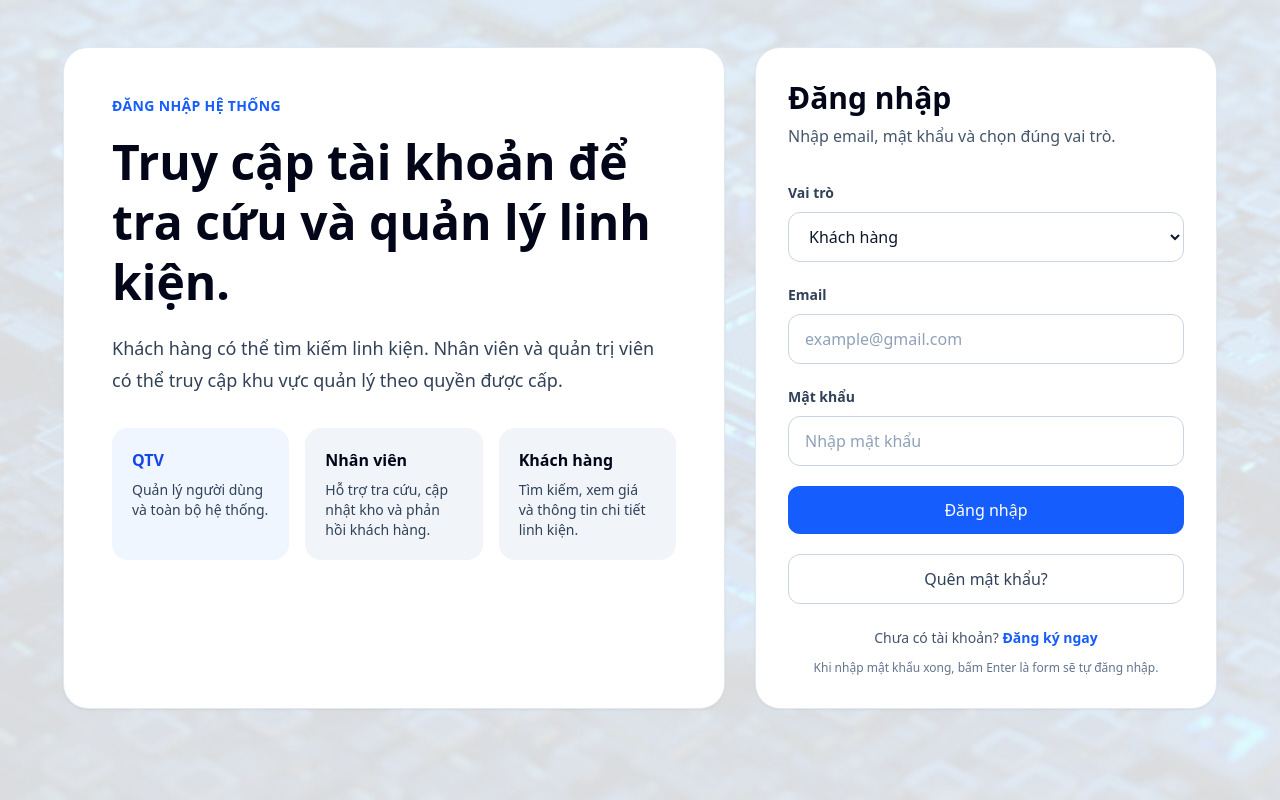
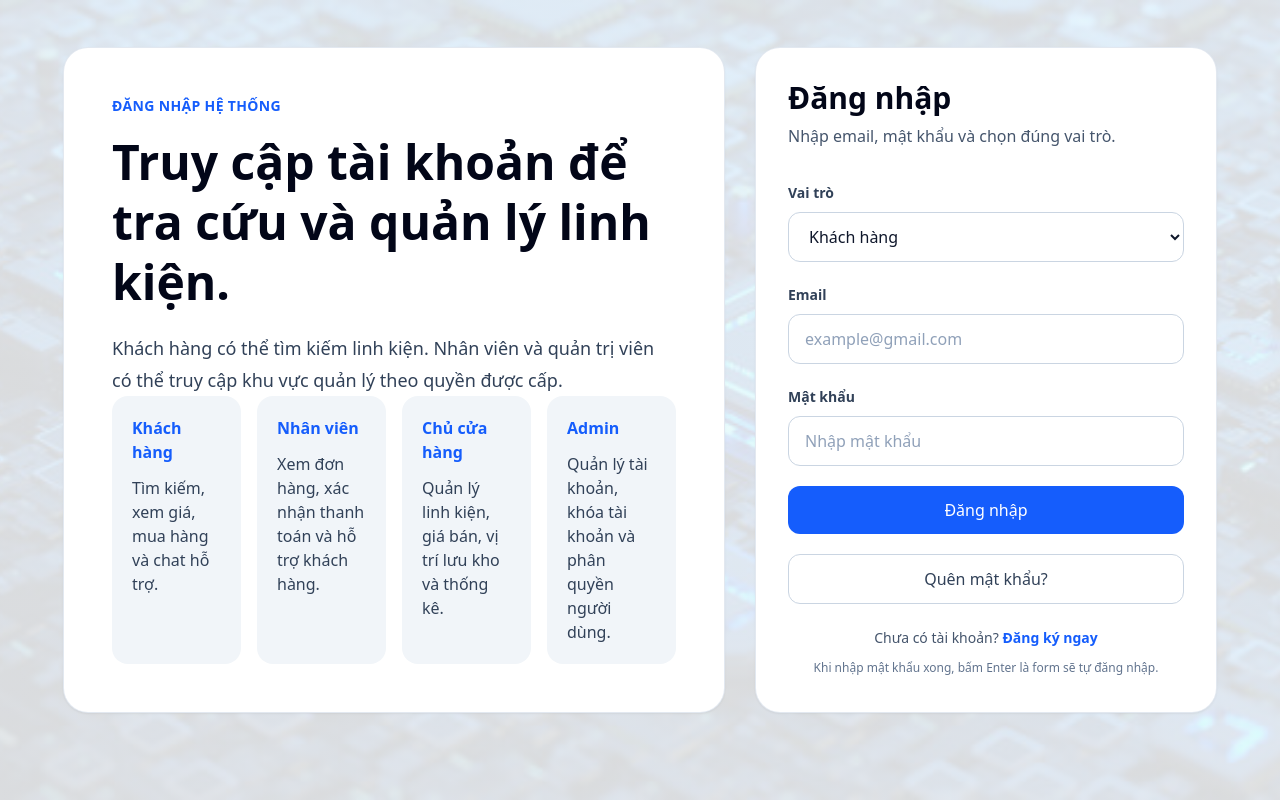
Before and after one commit to Nguyen-Duc-Bao-Long/linh-kien-web, a Next.js app: page /dang-nhap in a window 1280 px wide. Built offline with nearby package versions, Linux system fonts and the light colour scheme.

Commit message:
update login role introduction

```diff
--- a/src/app/dang-nhap/page.tsx
+++ b/src/app/dang-nhap/page.tsx
@@ -131,25 +131,32 @@ export default function LoginPage() {
             thể truy cập khu vực quản lý theo quyền được cấp.
           </p>
 
-          <div className="mt-8 grid gap-4 sm:grid-cols-3">
-            <div className="rounded-2xl bg-blue-50 p-5">
-              <h3 className="font-bold text-blue-700">QTV</h3>
-              <p className="mt-2 text-sm text-slate-700">
-                Quản lý người dùng và toàn bộ hệ thống.
+<div className="grid gap-4 md:grid-cols-4">
+  <div className="rounded-2xl bg-slate-100 p-5">
+    <h3 className="font-bold text-blue-600">Khách hàng</h3>
+    <p className="mt-3 text-slate-700">
+      Tìm kiếm, xem giá, mua hàng và chat hỗ trợ.
     </p>
   </div>
 
   <div className="rounded-2xl bg-slate-100 p-5">
-              <h3 className="font-bold text-slate-950">Nhân viên</h3>
-              <p className="mt-2 text-sm text-slate-700">
-                Hỗ trợ tra cứu, cập nhật kho và phản hồi khách hàng.
+    <h3 className="font-bold text-blue-600">Nhân viên</h3>
+    <p className="mt-3 text-slate-700">
+      Xem đơn hàng, xác nhận thanh toán và hỗ trợ khách hàng.
     </p>
   </div>
 
   <div className="rounded-2xl bg-slate-100 p-5">
-              <h3 className="font-bold text-slate-950">Khách hàng</h3>
-              <p className="mt-2 text-sm text-slate-700">
-                Tìm kiếm, xem giá và thông tin chi tiết linh kiện.
+    <h3 className="font-bold text-blue-600">Chủ cửa hàng</h3>
+    <p className="mt-3 text-slate-700">
+      Quản lý linh kiện, giá bán, vị trí lưu kho và thống kê.
+    </p>
+  </div>
+
+  <div className="rounded-2xl bg-slate-100 p-5">
+    <h3 className="font-bold text-blue-600">Admin</h3>
+    <p className="mt-3 text-slate-700">
+      Quản lý tài khoản, khóa tài khoản và phân quyền người dùng.
     </p>
   </div>
 </div>
```
Lines whose indentation alone changed are shown as unchanged.
